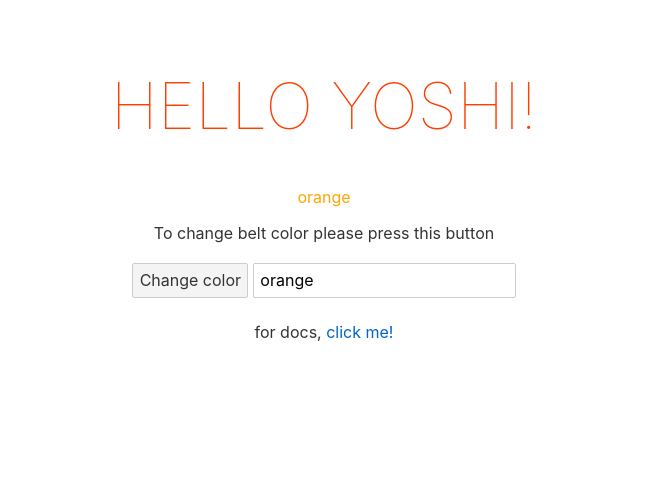
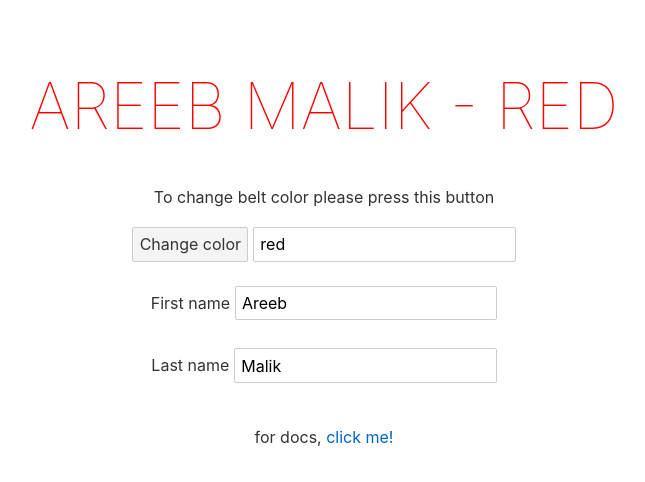
Before and after one commit to CC-Areeb/svelte, a Svelte app: page / in a window 1280 px wide. Shown: the top 482 px of the page, without its empty margins (316-961 px from the left). Built offline with nearby package versions, Linux system fonts and the light colour scheme.

Commit message:
Some minor changes

```diff
--- a/src/App.svelte
+++ b/src/App.svelte
@@ -1,6 +1,7 @@
 <script>
-	let name = 'Yoshi';
-	let beltColor = 'orange';
+	let first_name = 'Areeb';
+	let last_name = 'Malik';
+	let beltColor = 'red';
 
 	const changeColor = () => {
 		beltColor = 'red'
@@ -17,17 +18,14 @@
 </script>
 
 <main>
-	<h1>
-		Hello {name}!
-	</h1>
-
 	<!--
 		we can dynamically change colors by asking users to write their colors
 	-->
 
-	<p style="color: {beltColor}">
-		{beltColor}
-	</p>
+	<!-- this is how we show output -->
+	<h1 style="color: {beltColor}">
+		{first_name} {last_name} - {beltColor}
+	</h1>
 
 	<!--
 		by using the value attribute, we are binding this input with the default color we had defined in the code
@@ -43,6 +41,34 @@
 
 		<input type="text" bind:value={beltColor}>
 	</p>
+
+
+	<label for="first_name">
+		First name
+		<input type="text" id="first_name" bind:value={first_name}>
+	</label>
+	<br>
+
+	<label for="last_name">
+		Last name
+		<input type="text" id="last_name" bind:value={last_name}>
+	</label>
+	<br>
+
+
+
+
+
+
+
+
+
+
+
+
+
+
+
 
 	<p>
 		for docs, <a href="https://svelte.dev/tutorial/basics" target="__blank">click me!</a>
```
